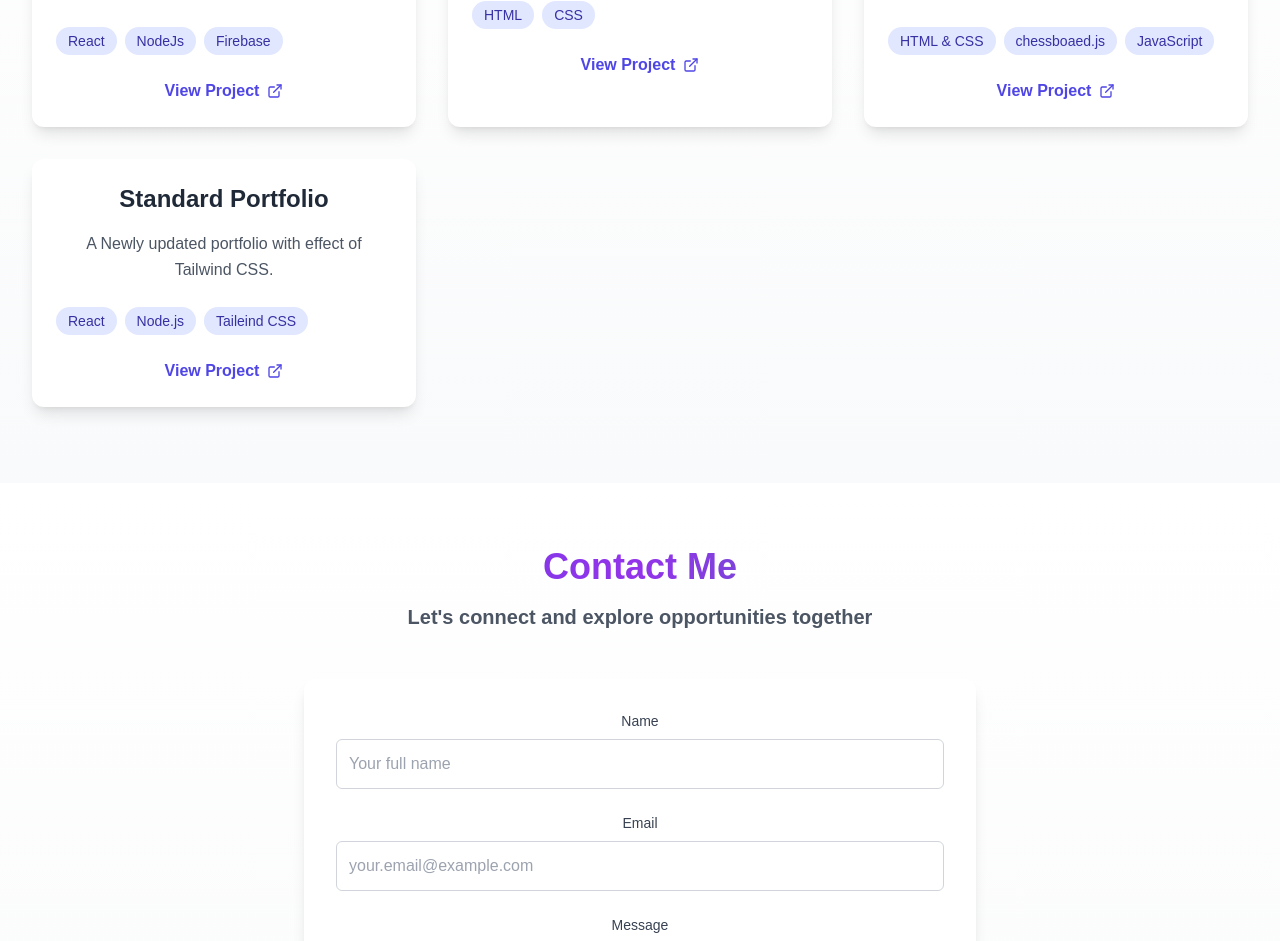
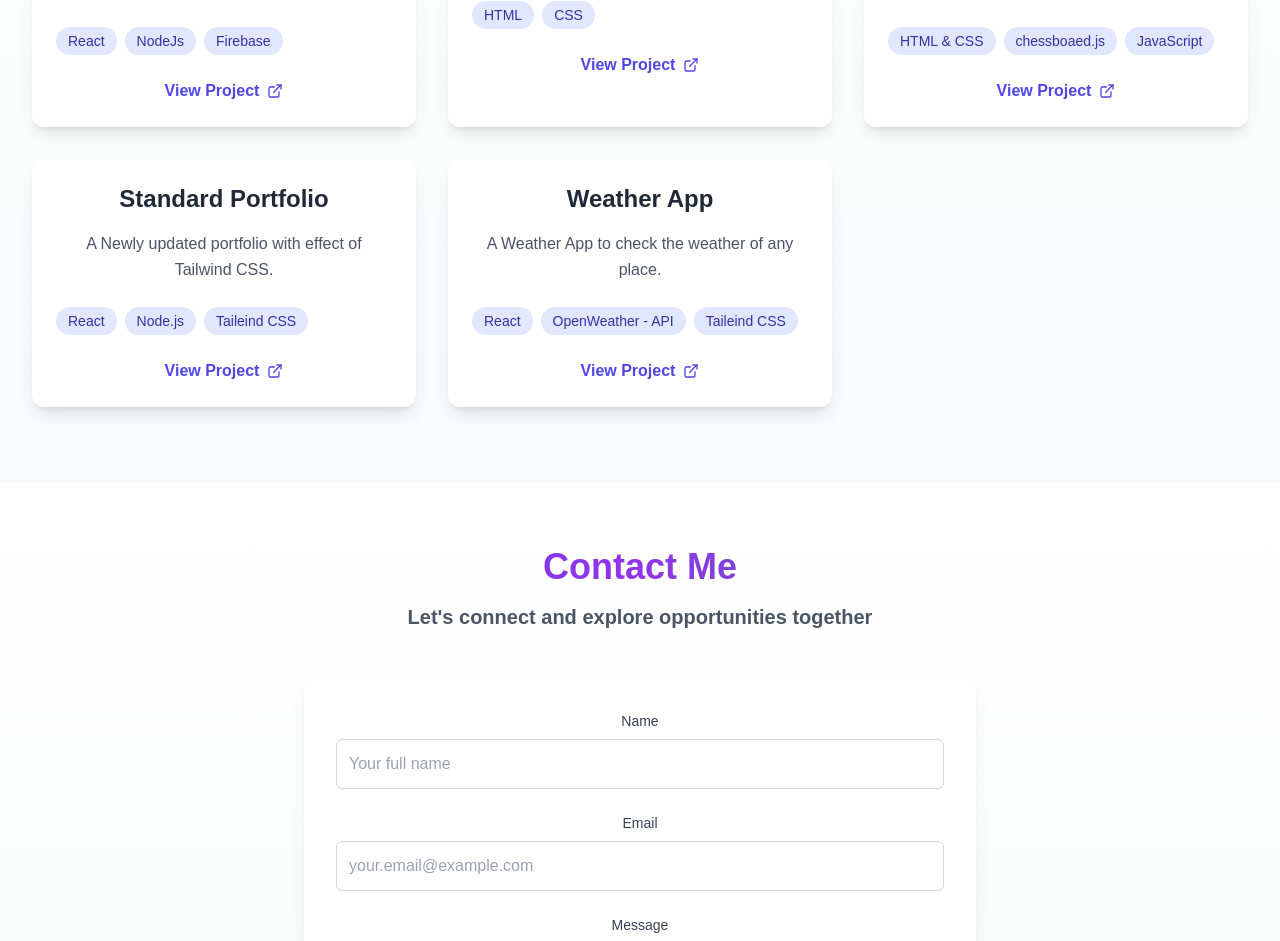
Before and after one commit to rishichalla02/Portfolio-React, a React (Create React App) app: page / in a window 1280 px wide. Shown: the part 3260-4201 px from the top of the page. Built offline with nearby package versions, Linux system fonts and the light colour scheme.

Commit message:
weather app

```diff
--- a/src/components/Project.js
+++ b/src/components/Project.js
@@ -31,6 +31,13 @@ export default function Project() {
       description: "A Newly updated portfolio with effect of Tailwind CSS.",
       link: "https://github.com/rishichalla02/Portfolio-React",
       technologies: ["React", "Node.js", "Taileind CSS"],
+    },
+    {
+      id: 5,
+      title: "Weather App",
+      description: "A Weather App to check the weather of any place.",
+      link: "https://github.com/rishichalla02/Weather_App",
+      technologies: ["React", "OpenWeather - API", "Taileind CSS"],
     },
   ];
 
```
